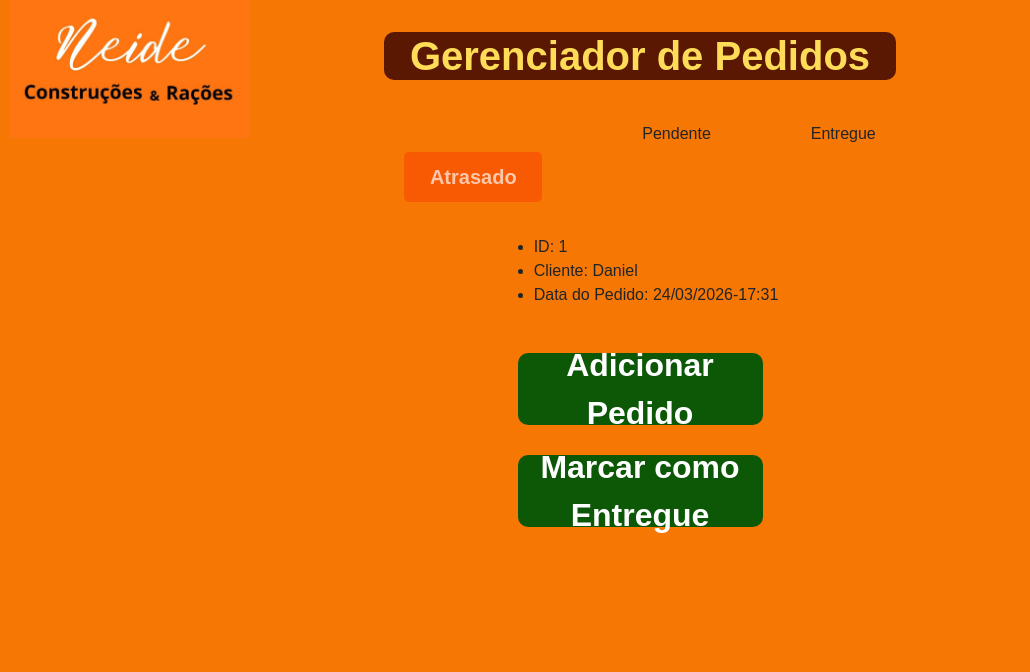
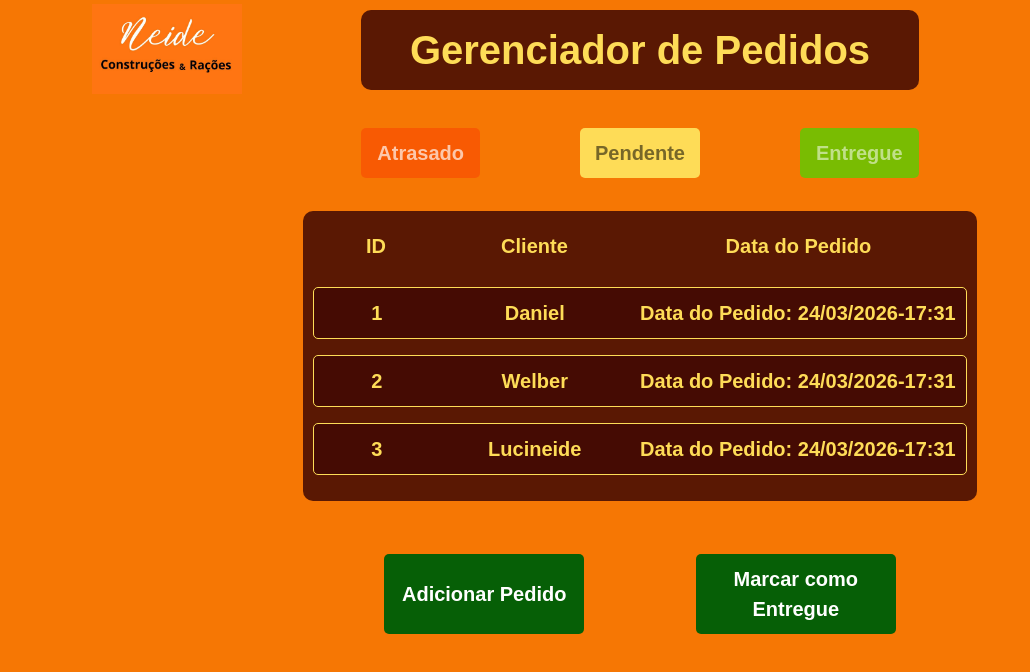
Before and after one commit to danielprogram08/Gerenciador-de-Pedidos, a React (Vite) app in the folder FRONT/gerenciador/: page /home in a window 1280 px wide. Shown: the top 672 px of the page, without its empty margins (0-1030 px from the left). Built offline with nearby package versions, Linux system fonts and the light colour scheme.

Commit message:
Add: Correções e estilização da página Home!

```diff
--- a/FRONT/gerenciador/src/App.css
+++ b/FRONT/gerenciador/src/App.css
@@ -1,10 +1,14 @@
 body {
     margin: 0;
     padding: 0;
-    display: flex;
-    align-items: center;
-    justify-content: center;
-    height: 100vh;
     font-family: 'Arial', sans-serif;
     background-color: #f67704;
 }
+
+#root {
+    width: 100%;
+    min-height: 100vh;
+    margin: 0;
+    padding: 0;
+    max-width: none;
+}
--- a/FRONT/gerenciador/src/home/home.css
+++ b/FRONT/gerenciador/src/home/home.css
@@ -2,28 +2,27 @@
     display: flex;
     flex-direction: column;
     align-items: center;
-    height: 100vh;
-    width: 100vw;
+    min-height: 100vh;
+    width: 100%;
+    overflow: hidden;
 }
 
 .titulo {
-    margin-top: 2%;
     display: flex;
     align-items: center;
     justify-content: center;
-    width: 100vw;
+    width: 100%;
     position: relative;
 }
 
 #logo-hm {
-    margin-top: 2%;
-    width: 240px;
-    height: 140px;
+    width: 150px;
+    height: 90px;
     position: absolute;
     left: 10px;
 }
 
-h1 {
+#titulo-h1 {
     font-weight: bold;
     font-size: 40px;
     display: flex;
@@ -31,19 +30,19 @@ h1 {
     justify-content: center;
     background-color: #3b0503d3;
     color: #FEDC57;
-    width: 40%;
+    width: 50%;
+    height: 80px;
     border-radius: 10px;
 }
 
 .status {
     display: flex;
     justify-content: center;
-    margin: 3%;
     gap: 100px;
     width: 50%;
 }
 
-.atrasado-transparente, #pendente-transparente, #entregue-entregue {
+.atrasado-transparente, .pendente-transparente, .entregue-transparente {
     justify-content: center;
     display: flex;
     background-color: #ff00003f;
@@ -58,9 +57,122 @@ h1 {
     cursor: pointer;
 }
 
-.atrasado {
+.pendente-transparente {
+    background-color: #FEDC57;
+    border-radius: 5px;
+    color: rgba(0, 0, 0, 0.534);
+}
+
+.entregue-transparente {
+    background-color: #00ff0081;
+    border-radius: 5px;
+    color: rgba(255, 255, 255, 0.534);
+}
+
+.atrasado, .atrasado:hover, .atrasado-transparente:hover {
     background-color: #ff0000;
     color: white;
+    height: 50px;
     width: 138px;
-    height: 50px
+    font-weight: bold;
+    font-size: 20px;
+    transform: scale(1.1);
+    border-radius: 5px;
+    padding: 10px;
 }
+
+.pendente, .pendente:hover, .pendente-transparente:hover {
+    background-color: #fbff00;
+    color: black;
+    height: 50px;
+    width: 138px;
+    font-weight: bold;
+    font-size: 20px;
+    transform: scale(1.1);
+    border-radius: 5px;
+    padding: 10px;
+}
+
+.entregue, .entregue:hover, .entregue-transparente:hover {
+    background-color: #00ff00;
+    color: white;
+    height: 50px;
+    width: 138px;
+    font-weight: bold;
+    font-size: 20px;
+    transform: scale(1.1);
+    border-radius: 5px;
+    padding: 10px;
+}
+
+.pedidos {
+    padding: 10px;
+    margin-top: 3%;
+    background-color: #3b0503d3;
+    color: #FEDC57;
+    border-radius: 10px;
+    display: flex;
+    flex-direction: column;
+}
+
+.lista, .titulo-lista {
+    display: grid;
+    grid-template-columns: 1fr 2fr 3fr;
+    align-items: center;
+    text-align: center;
+    padding: 10px;
+    background-color: #3b0503ab;
+    color: #FEDC57;
+    border-radius: 5px;
+    border-color: #FEDC57;
+    border-style: solid;
+    border-width: 1px;
+    font-size: 20px;
+    cursor: pointer;
+    transition: all 0.3s ease-in-out
+}
+
+.titulo-lista {
+    font-weight: bold;
+    border: none;
+    background-color: transparent;
+    cursor: default;
+}
+
+#pedido-id, #pedido-cliente, #pedido-data {
+    font-weight: bold;
+}
+
+.lista:hover {
+    background-color: #3b0503;
+    color: #FEDC57;
+    transform: scale(1.08);
+}
+
+.botoes {
+    display: flex;
+    align-items: center;
+    justify-content: center;
+    gap: 20%;
+    width: 50%;
+    margin-top: 2%;
+}
+
+.addPedido, .marcarEntregue {
+    background-color: #065f06;
+    color: white;
+    height: 80px;
+    width: 200px;
+    font-weight: bold;
+    font-size: 20px;
+    border-radius: 5px;
+    padding: 10px;
+    transition: all 0.3s ease-in-out;
+    cursor: pointer;
+}
+
+.addPedido:hover, .marcarEntregue:hover {
+    font-size: 20px;
+    color: white;
+    transform: scale(1.1);
+}
--- a/FRONT/gerenciador/src/home/home.jsx
+++ b/FRONT/gerenciador/src/home/home.jsx
@@ -1,4 +1,3 @@
-import img from "../../public/Neide.jpg"
 import './home.css'
 import { useState } from "react"
 
@@ -20,6 +19,40 @@ function Home() {
             taxa: 2.00,
             total: 27.00,
             telefone: "85 98648-1992"
+        },
+
+        {
+            id: 2,
+            cliente: "Welber",
+            endereco: "Av. Maciel Bezerra 1490",
+            dataPedido: "24/03/2026-17:31",
+            Pedido: [
+                {
+                    pedido: "Vara de Cano",
+                    preco: 25.00,
+                    quantidade: 1
+                }
+            ],
+            taxa: 2.00,
+            total: 27.00,
+            telefone: "85 98648-1992"
+        },
+
+        {
+            id: 3,
+            cliente: "Lucineide",
+            endereco: "Av. Maciel Bezerra 1490",
+            dataPedido: "24/03/2026-17:31",
+            Pedido: [
+                {
+                    pedido: "Vara de Cano",
+                    preco: 25.00,
+                    quantidade: 1
+                }
+            ],
+            taxa: 2.00,
+            total: 27.00,
+            telefone: "85 98648-1992"
         }
     ]
 
@@ -29,32 +62,51 @@ function Home() {
 
     const PedidoAtrasado = () => {
         setAtrasado(!atrasado);
+        setPendente(false);
+        setEntregue(false);
+    }
+
+    const PedidoPendente = () => {
+        setPendente(!pendente);
+        setAtrasado(false);
+        setEntregue(false);
+    }
+
+    const PedidoEntregue = () => {
+        setEntregue(!entregue);
+        setAtrasado(false);
+        setPendente(false);
     }
 
     return (
         <>
             <div className="container">
                 <div className="titulo">
-                    <img id="logo-hm" src={img} alt="alt" />
-                    <h1>Gerenciador de Pedidos</h1>
+                    <img id="logo-hm" src="/Neide.jpg" alt="Logo Neide" />
+                    <h1 id="titulo-h1">Gerenciador de Pedidos</h1>
                 </div>
                 <div className="status">
                 <button className={atrasado ? "atrasado" : "atrasado-transparente"} onClick={PedidoAtrasado}>Atrasado</button>
-                    <div id="pendente">Pendente</div>
-                    <div id="entregue">Entregue</div>
+                    <button className={pendente ? "pendente" : "pendente-transparente"} onClick={PedidoPendente}>Pendente</button>
+                    <button className={entregue ? "entregue" : "entregue-transparente"} onClick={PedidoEntregue}>Entregue</button>
                 </div>
                 <div className="pedidos">
+                    <ul className="titulo-lista">
+                        <div>ID</div>
+                        <div>Cliente</div>
+                        <div>Data do Pedido</div>
+                    </ul>
                     {pedidos.map((pedido) => (
-                        <ul key={pedido.id}>
-                            <li>ID: {pedido.id}</li>
-                            <li>Cliente: {pedido.cliente}</li>
-                            <li>Data do Pedido: {pedido.dataPedido}</li>
+                        <ul key={pedido.id} className="lista">
+                            <div id="pedido-id">{pedido.id}</div>
+                            <div id="pedido-cliente">{pedido.cliente}</div>
+                            <div id="pedido-data">Data do Pedido: {pedido.dataPedido}</div>
                         </ul>
                     ))}
                 </div>
                 <div className="botoes">
                     <button className="addPedido">Adicionar Pedido</button>
-                    <button className="entrergue">Marcar como Entregue</button>
+                    <button className="marcarEntregue">Marcar como Entregue</button>
                 </div>
             </div>
         </>
--- a/FRONT/gerenciador/src/login/login.css
+++ b/FRONT/gerenciador/src/login/login.css
@@ -1,4 +1,12 @@
-.Login-container {
+.login-container {
+    display: flex;
+    align-items: center;
+    justify-content: center;
+    min-height: 100vh;
+    width: 100%;
+}
+
+.Login-form {
     display: flex;
     flex-direction: column;
     align-items: center;
--- a/FRONT/gerenciador/src/login/login.jsx
+++ b/FRONT/gerenciador/src/login/login.jsx
@@ -1,6 +1,5 @@
 import './login.css'
 import SpinnerLoading from '../components/spinner-loading/spinner.jsx'
-import img from '../../public/Neide.jpg'
 import { useForm } from 'react-hook-form'
 import { useState } from 'react'
 import { useNavigate } from 'react-router-dom'
@@ -58,9 +57,9 @@ function Login() {
   }
 
   return (
-    <>
-      <form className='Login-container' onSubmit={handleSubmit(handleLogin)}>
-        <img id='logo-lgn' src={img} alt='Neide' />
+    <div className="login-container">
+      <form className='Login-form' onSubmit={handleSubmit(handleLogin)}>
+        <img id='logo-lgn' src="/Neide.jpg" alt='Neide' />
         <div className='login'>
           <h1>Login</h1>
           <input className='inputLogin' type='text' placeholder='Login:' {...register('inputLogin')}/>
@@ -74,7 +73,7 @@ function Login() {
           {loading && <SpinnerLoading/>}
         </button>
       </form>
-    </>
+    </div>
   )
 }
 
```
